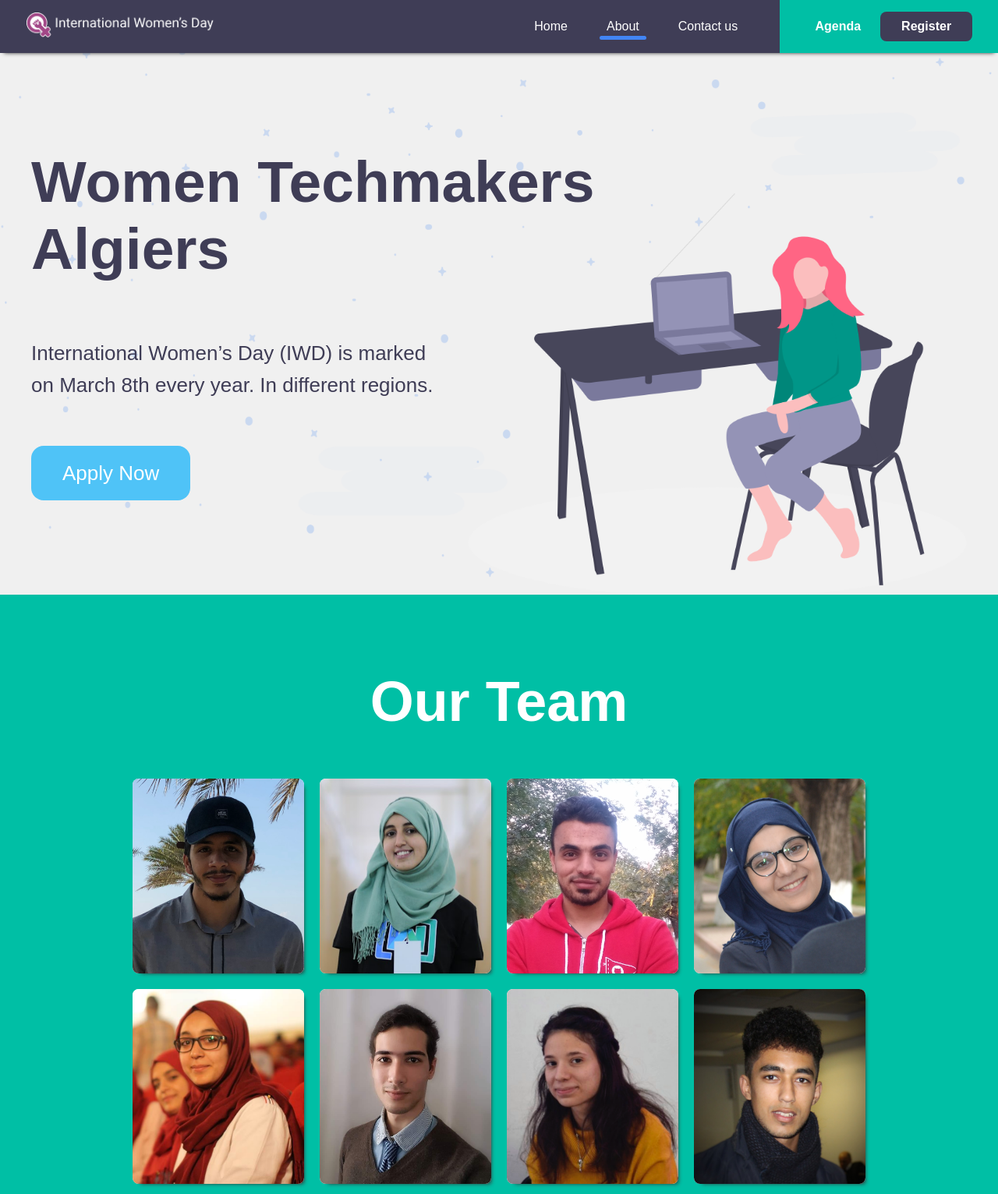
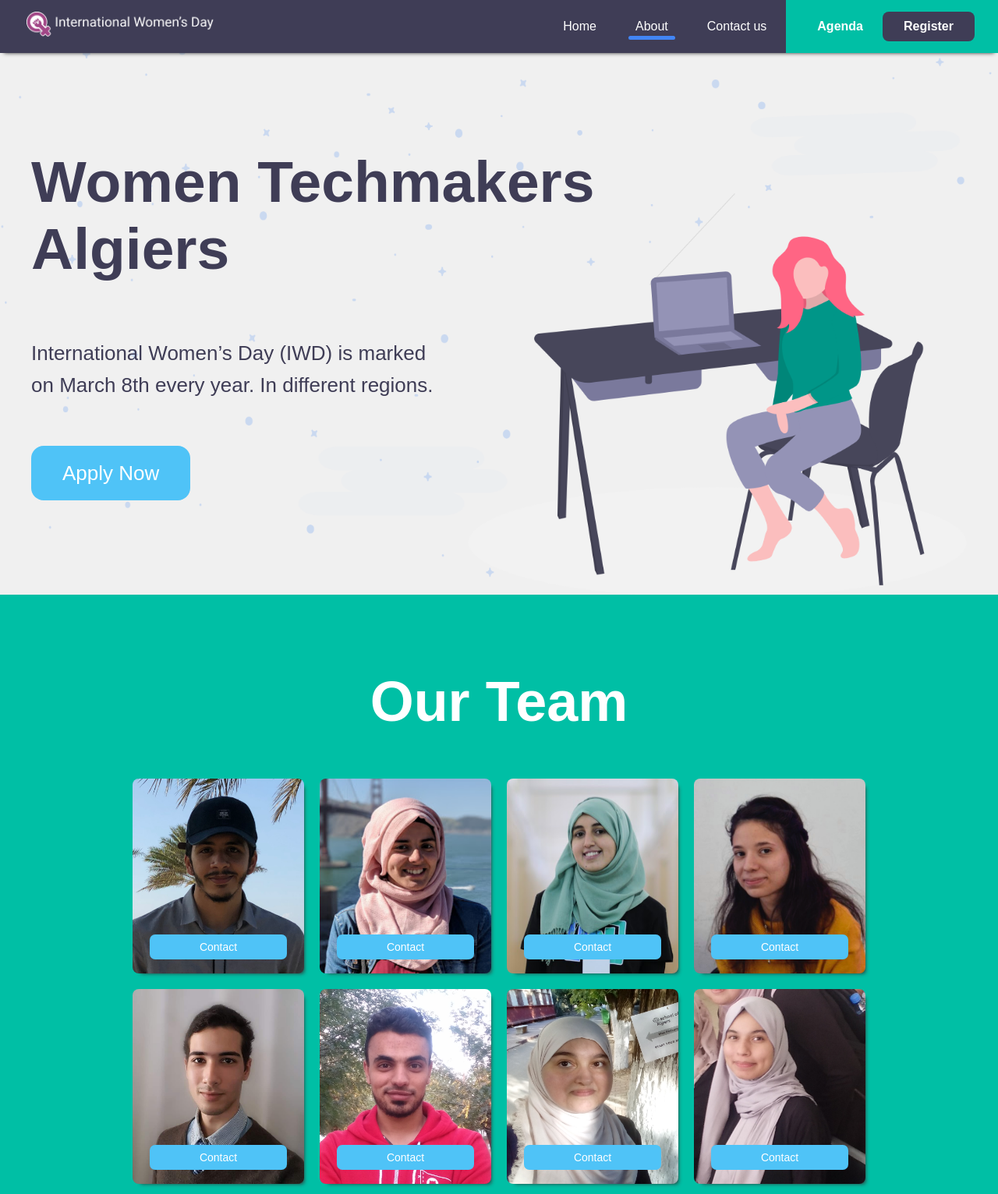
Before and after one commit to amelazzi/iwd_19, a Gatsby site: page /about in a window 1280 px wide. Shown: the top 1532 px of the page at 78% size. Built offline with nearby package versions, Linux system fonts and the light colour scheme; Gatsby itself is replaced by a stand-in of ours.

Commit message:
update: MemberCard with click flip

```diff
--- a/src/components/about/memberCard.js
+++ b/src/components/about/memberCard.js
@@ -1,10 +1,11 @@
-import React, {Component} from 'react'
+import React from 'react'
 import styled from 'styled-components'
 
 import ReactCardFlip from 'react-card-flip';
-import { dark, darkBlue } from '../../styles/colors';
+import { dark, darkBlue, blue } from '../../styles/colors';
 
-/*const FrontComponent = styled.div`
+
+const FrontComponent = styled.div`
     width: 22rem;
     height: 25rem;
     background: white;
@@ -12,6 +13,9 @@
     padding: 0;
     border-radius: 8px;
     margin: 1rem;
+    background-image: url(${props=>props.picture});
+    background-size: 102%;
+    background-repeat: no-repeat;
     img{
         width: 100%;
         height: 100%;
@@ -45,9 +49,29 @@
     }
 `;
 
+const FrontButton = styled.button`
+    width: 80%;
+    margin-left: 10%;
+    margin-top: 20rem;
+    background: ${blue};
+    border: none;
+    color: white;
+    border-radius: 0.7rem;
+    font-size: 1.4rem;
+    padding: 0.8rem;
+    :hover{
+        cursor: pointer;
+        box-shadow: 5px 5px 5px -5px #333;
+    }
+`;
+
+const BackButton = styled(FrontButton)`
+    margin-top: 3rem;
+`;
+
 class MemberCard extends React.Component {
-    constructor() {
-      super();
+    constructor(props) {
+      super(props);
       this.state = {
         isFlipped: false
       };
@@ -62,25 +86,24 @@
     render() {
       return (
         <ReactCardFlip isFlipped={this.state.isFlipped}>
-          <FrontComponent key="front">
-            <img src={require("../../images/about/team/amine.png")} />
-            <button onClick={this.handleClick}>Click to flip</button>
+          <FrontComponent picture={this.props.picture} key="front">
+            <FrontButton onClick={this.handleClick}> Contact </FrontButton>
           </FrontComponent>
 
           <BackComponent key="back">
-            <h1> Amine Athmani </h1>
-            <h2> GDG Manager </h2>
-            <p> fm_athmani@esi.dz </p>
-            <button onClick={this.handleClick}>Click to flip</button>
+            <h1> {this.props.name} </h1>
+            <h2> {this.props.role} </h2>
+            <p> {this.props.email} </p>
+            <BackButton onClick={this.handleClick}> Done </BackButton>
           </BackComponent>
         </ReactCardFlip>
       )
     }
 }
-export default MemberCard*/
+export default MemberCard
 
 
-const StyledCard = styled.div`
+/*const StyledCard = styled.div`
     width: 22rem;
     height: 25rem;
     background: white;
@@ -104,4 +127,4 @@
     )
 }
 
-export default MemberCard
+export default MemberCard*/
--- a/src/components/header.js
+++ b/src/components/header.js
@@ -3,10 +3,25 @@
 import styled from 'styled-components';
 import { dark, darkBlue, darkGreen } from '../styles/colors';
 
+const MenuIcon = styled.img`
+    display: none;
+    width: 3rem;
+    height: 2.5rem;
+    margin-top: 0.5rem !important;
+    margin-right: 3rem !important;
+    :hover{
+        cursor: pointer;
+    }
+    @media (max-width: 35em) {
+		display: block;
+    }
+`;
+
+
 const StyledHeader = styled.header`
     background: ${dark};
+    width: 100%;
     font-size: 1.6rem;
-    width: 100%;
     margin: 0;
     display: flex;
     position: fixed;
@@ -16,13 +31,21 @@
     * {
         margin: 0;
     }
+    @media (max-width: 35em) {
+        flex-direction: column;
+        justify-content: center;
+    }
 
     nav {
-        width: 79%;
         display: flex;
         flex-flow: row nowrap;
-        justify-content: start;
+        justify-content: flex-end;
         align-items: center;
+        @media (max-width: 35em) {
+            background: ${dark};
+            flex-direction: column;
+            justify-content: center;
+        }
     }
 
     .highlight {
@@ -55,9 +78,18 @@
 `;
 
 const StyledLogo = styled.div`
-    width: 66%;
-    margin: 0;
+    margin: 1.5rem 0rem;
     padding: 0;
+    display: flex;
+    justify-content: space-between;
+`;
+
+const StyledMenu = styled.div`
+    display: flex;
+    @media (max-width: 35em) {
+        flex-direction: column;
+        display: none;
+    }
 `;
 
 const LogoContainer = styled.div`
@@ -76,10 +108,14 @@
     flex-flow: row nowrap;
     justify-content: start;
     background: ${darkGreen};
-    width: 20.5%;
-    padding: 1.5rem 2rem;
-    padding-right: 0;
+    padding: 1.5rem;
+    padding-right: 3rem;
     font-weight: bold;
+    @media (max-width: 35em) {
+        flex-direction: column;
+        text-align: center;
+        padding: 1.5rem 19rem;
+    }
 `;
 
 const LogIn = styled(Link)`
@@ -134,12 +170,14 @@
     console.log('alpha',location.pathname)
     return (
     <StyledHeader>
-        <nav>
         <StyledLogo>
             <LogoContainer>
                 <img src={require("../images/iwd.png")} />
             </LogoContainer>
+            <MenuIcon src={require("../images/menu-icon.png")} onClick={menuToggle}/>
         </StyledLogo>
+        <StyledMenu>
+            <nav>
                 <Link className={location.pathname === "/" && 'active'} to="/"> Home </Link>
                 <Link className={location.pathname === "/about" && 'active'} to="/about"> About </Link>
                 <Link className={location.pathname === "/contact-us" && 'active'} to="/contact-us"> Contact us </Link>
@@ -150,7 +188,20 @@
                     <SignIn to="/register"> Register</SignIn>
                 </StyledLink>
             </StyledLogIn>
+        </StyledMenu>
     </StyledHeader>
 );}
 
+
+var bool = false;
+function menuToggle(){
+	if(!bool) {
+        console.log("clicked");
+        bool = true;
+	}else{
+        console.log("Not clicked");
+		bool = false;
+	}
+}
+
 export default Header;
--- a/src/pages/about.js
+++ b/src/pages/about.js
@@ -16,19 +16,37 @@
 /*----------------------------- Variables --------------------------*/
 
 var MembersPics =[
-    {picture: require("../images/about/team/amine.png")},
-    {picture: require("../images/about/team/manal.png")},
-    {picture: require("../images/about/team/raouf.png")},
-    {picture: require("../images/about/team/abir.png")},
-    {picture: require("../images/about/team/soumia.png")},
-    {picture: require("../images/about/team/ismail.png")},
-    {picture: require("../images/about/team/batoul.png")},
-    {picture: require("../images/about/team/djamal.png")},
-    {picture: require("../images/about/team/masci.png")}
+    {picture: require("../images/about/team/amine.png"),
+        name: "Amine ATHMANI", role:"GDG Manager", email:"fm_athmani@esi.dz" },
+    {picture: require("../images/about/team/afaf.png"),
+        name: "Afaf KELAI", role:"WTM Embassador", email:"ea_kelai@esi.dz" },
+    {picture: require("../images/about/team/manal.png"),
+        name: "Manal SLAMANI", role:"WTM Organizer", email:"em_slamani@esi.dz" },
+    {picture: require("../images/about/team/batoul.png"),
+        name: "El-Batoul MAZIGHI", role:"Com Department Lead", email:"fe_mazighi@esi.dz" },
+    {picture: require("../images/about/team/ismail.png"),
+        name: "Ismail ALEM", role:"Com Department Lead", email:"alem.ismail.99@gmail.com" },
+    {picture: require("../images/about/team/raouf.png"),
+        name: "Raouf GATTAL", role:"Design Department Lead", email:"fa_gattal@esi.dz" },
+    {picture: require("../images/about/team/hadjer.png"),
+        name: "Hadjer BenMEZIANE", role:"Dev Department Lead", email:"fh_benmeziane@esi.dz" },
+    {picture: require("../images/about/team/meyssa.png"),
+        name: "Meyssa ZOUAMBI", role:"Dev Department Lead", email:"fm_zouambi@esi.dz" },
+    {picture: require("../images/about/team/djamal.png"),
+        name: "Djamal BELILET", role:"Dev Department Lead", email:"fd_belilet@esi.dz" },
+    {picture: require("../images/about/team/abir.png"),
+        name: "Abir HAMMACHE", role:"Logistic Department Lead", email:"fa_hammache@esi.dz" },
+    {picture: require("../images/about/team/masci.png"),
+        name: "Masci HAMMACHE", role:"Logistic Department Lead", email:"em_slamani@esi.dz" },
+    {picture: require("../images/about/team/soumia.png"),
+        name: "Soumia SAADOUNE", role:"Marketing Department Lead", email:"es_saadoun@esi.dz" },
 ];
 
 const Members = MembersPics.map((member) =>
-    <MemberCard key={member.picture} picture={member.picture}></MemberCard>
+    <MemberCard key={member.picture} picture={member.picture}
+        name={member.name}
+        role={member.role}
+        email={member.email}></MemberCard>
 );
 
 
```
Also changed, not shown: src/components/agenda/agenda.svg, src/images/about/team/afaf.png (added), src/images/about/team/hadjer.png (added), src/images/about/team/meyssa.png (added), src/images/menu-icon.png (added), 2 other files. Lines whose indentation alone changed are shown as unchanged.
